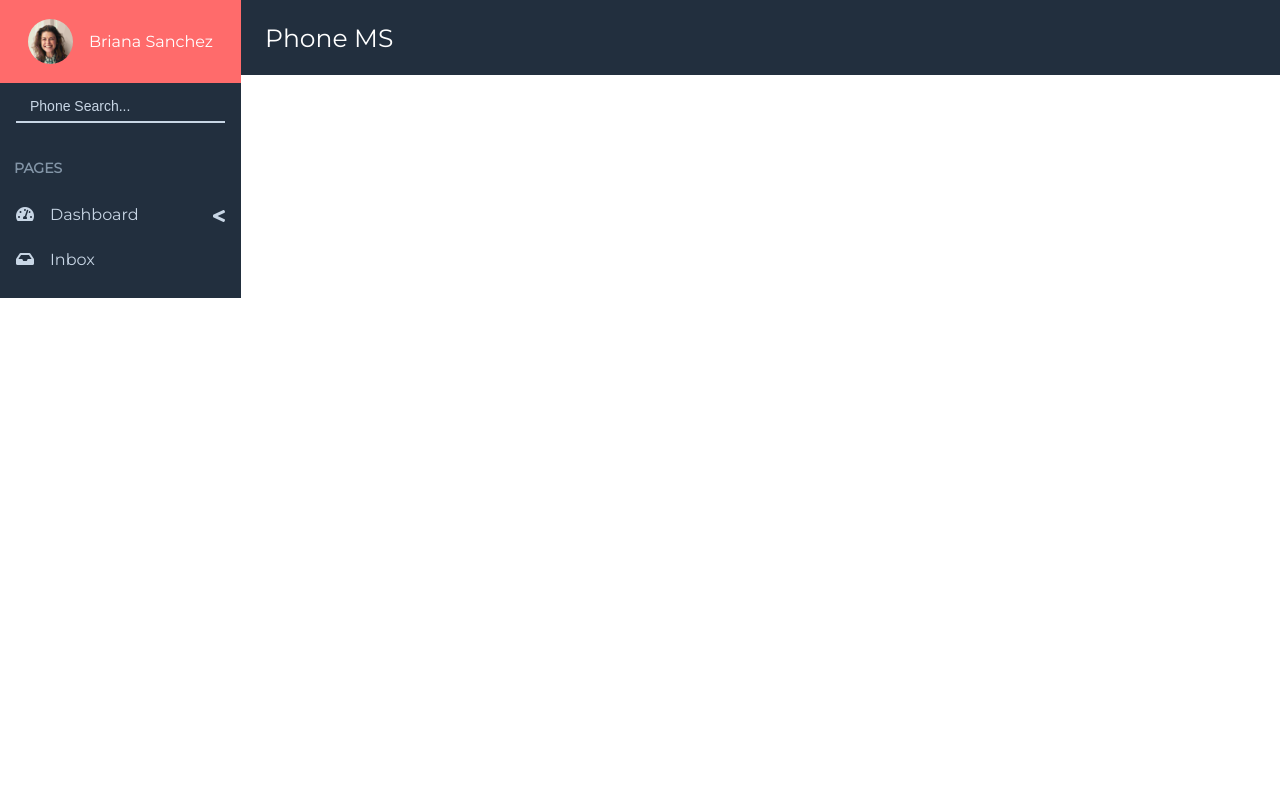
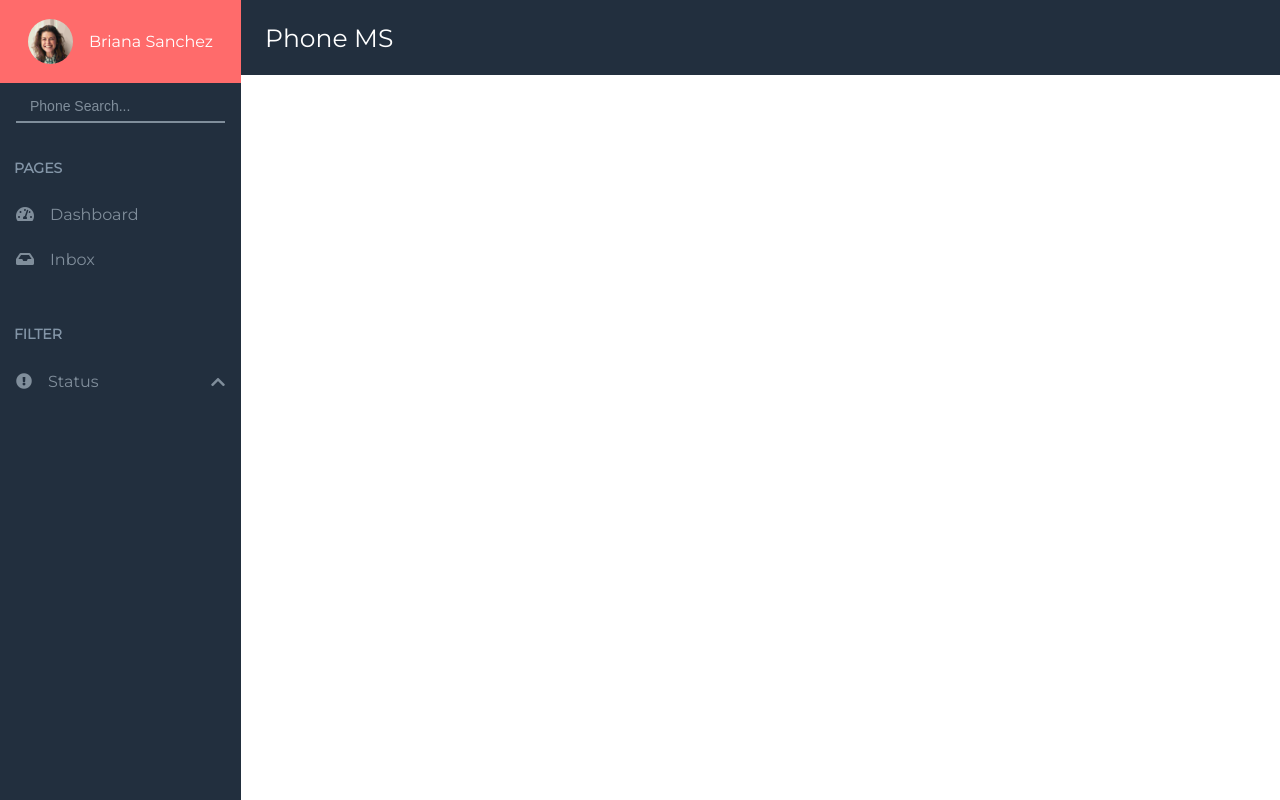
Before and after one commit to sanchezl391/phone-inventory-system-app, a React (Create React App) app: page / in a window 1280 px wide. Built offline with nearby package versions, Linux system fonts and the light colour scheme.

Commit message:
added Dropdown component

```diff
--- a/src/App/SideNavbar/Filter/Filter.js
+++ b/src/App/SideNavbar/Filter/Filter.js
@@ -1,8 +1,21 @@
 import React from 'react';
 import './Filter.scss';
+import FilterCategory from './FilterCategory/FilterCategory';
 
 let Filter = () => {
-  let html = <div className="filter-container"></div>;
+  let html =
+  <div className="pages-container">
+    <h2 className="sm-txt">FILTER</h2>
+    <ul className='navigation md-txt'>
+      <FilterCategory
+        category='Status' categoryIcon='fas fa-exclamation-circle'
+        dropdownValues={['Verizon', 'T-Mobile']}
+      />
+      {/* <FilterCategory category='Company' categoryIcon='fas fa-building'/>
+      <FilterCategory category='Condition' categoryIcon='fas fa-mobile-alt'/>
+      <FilterCategory category='Price' categoryIcon='fas fa-dollar-sign'/> */}
+    </ul>
+  </div>;
   return html;
 };
 
--- /dev/null
+++ b/src/App/SideNavbar/Filter/FilterCategory/Dropdown/Dropdown.js
@@ -0,0 +1,21 @@
+import React from 'react';
+import './Dropdown.scss';
+
+let Dropdown = (props) => {
+    let dropValuesJSX = props.dropdownValues.map((value) =>
+        <div key={value} className="drop-value">
+            <p className="value">{value}</p>
+        </div>
+    );
+
+    console.log(props.isOpen);
+    let dropdownClassName = (props.isOpen) ? 'dropdown visible-dropdown' : 'dropdown hidden-dropdown';
+
+    let html =
+    <div className={dropdownClassName}>
+        {dropValuesJSX}
+    </div>;
+    return html;
+};
+
+export default Dropdown;
--- /dev/null
+++ b/src/App/SideNavbar/Filter/FilterCategory/Dropdown/Dropdown.scss
@@ -0,0 +1,42 @@
+$lightColor: #808e9b;
+$hoverColor: #1e272e;
+
+.dropdown{
+    transition: transform .2s;
+}
+
+.hidden-dropdown{
+    overflow:hidden;
+    transform: scaleY(0);
+    transform-origin: top;
+}
+
+.visible-dropdown {
+    transform-origin: top;
+    transform: scaleY(1);
+}
+
+.drop-value {
+    display: flex;
+    align-items: center;
+    p{
+        padding-left: 25px;
+    }
+    &::before{
+        content: "";
+        position: relative;
+        display: flex;
+        left: -2px;
+        width: 15px;
+        height: 2px;
+        background: $lightColor;
+    }
+    border-left: 2px solid $lightColor;
+    padding: .1em;
+    margin-left: 1em;
+    color: $lightColor;
+    &:hover{
+        cursor:pointer;
+        background: $hoverColor;
+    }
+}
--- /dev/null
+++ b/src/App/SideNavbar/Filter/FilterCategory/FilterCategory.js
@@ -0,0 +1,25 @@
+import React, {useState} from 'react';
+import './FilterCategory.scss';
+import Dropdown from './Dropdown/Dropdown'
+
+let FilterCategory = (props) => {
+    const [isOpen, setIsOpen] = useState(false);
+
+    let dropdownIconClassName = (isOpen) ? 'fas fa-less-than' : 'fas fa-chevron-up';
+    let filterHeaderClassName = (isOpen) ? 'filter-category-header not-open' : 'filter-category-header is-open';
+
+    let html =
+    <div onClick={()=> setIsOpen(!isOpen)} className="filter-category-container">
+        <li className={filterHeaderClassName}>
+            <div className="page-identifier">
+            <i className={props.categoryIcon}></i>
+            {props.category}
+            </div>
+            <i className={dropdownIconClassName}></i>
+        </li>
+        <Dropdown isOpen={isOpen} dropdownValues={props.dropdownValues}/>
+    </div>;
+    return html;
+};
+
+export default FilterCategory;
--- /dev/null
+++ b/src/App/SideNavbar/Filter/FilterCategory/FilterCategory.scss
@@ -0,0 +1,20 @@
+$openColor: #222f3e;
+$bg-color: #1e272e;
+
+.filter-category-header {
+    display: flex;
+    justify-content: space-between;
+
+    .fa-less-than {
+        display:flex;
+        align-self: flex-end;
+        justify-content: flex-end;
+    }
+}
+
+.is-open{
+    background: $openColor;
+}
+.not-open{
+    background: $bg-color;
+}
--- a/src/App/SideNavbar/Pages/Pages.js
+++ b/src/App/SideNavbar/Pages/Pages.js
@@ -6,12 +6,11 @@ let Pages = () => {
   <div className="pages-container">
     <h2 className="sm-txt">PAGES</h2>
     <ul className='navigation md-txt'>
-      <li className='dropdown'>
+      <li>
         <div className="page-identifier">
           <i className="fas fa-tachometer-alt"></i>
           Dashboard
         </div>
-        <i className="fas fa-less-than"></i>
       </li>
       <li>
         <div className="page-identifier">
--- a/src/App/SideNavbar/Pages/Pages.scss
+++ b/src/App/SideNavbar/Pages/Pages.scss
@@ -1,5 +1,5 @@
 $medColor: #8395a7;
-$lightColor: #c8d6e5;
+$lightColor: #808e9b;
 $darkColor: #222f3e;
 $hoverColor: #1e272e;
 
@@ -30,9 +30,4 @@ $hoverColor: #1e272e;
         margin-right: 1em;
     }
 
-    .fa-less-than {
-        display:flex;
-        align-self: flex-end;
-        justify-content: flex-end;
-    }
 }
--- a/src/App/SideNavbar/SideNavbar.scss
+++ b/src/App/SideNavbar/SideNavbar.scss
@@ -1,5 +1,5 @@
 $dark-color: #222f3e;
-$light-color: #c8d6e5;
+$light-color: #808e9b;
 $red-color: #ff6b6b;
 
 .side-navbar-container {
@@ -9,8 +9,7 @@ $red-color: #ff6b6b;
 
     display: flex;
     flex-direction: column;
-    flex: 1 1 auto;
-    align-items: center;
+    height: 100vh;
     width: 22vw;
     background: $dark-color;
 }
@@ -41,12 +40,14 @@ $red-color: #ff6b6b;
     flex-direction: column;
     flex: 1 1 100%;
     width: 100%;
+    overflow:auto;
 
     .input-container{
         box-sizing: border-box;
         padding: .5em 1em;
 
         input{
+            color: $light-color;
             flex: 1;
             background: $dark-color;
             box-sizing: border-box;
```
